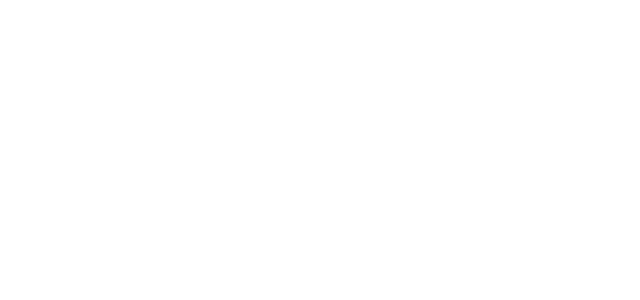
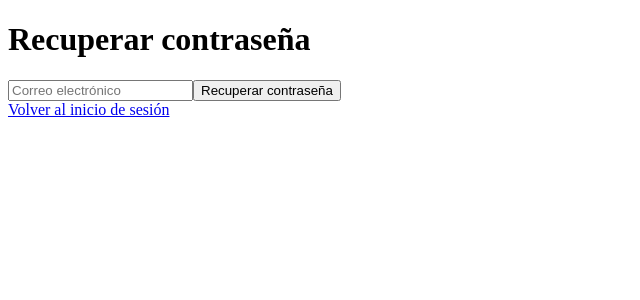
Before and after one commit to Jers-0613/ProyectoFinalLenguajes, a Nuxt app in the folder frontend/: page /recuperar-password in a window 1280 px wide. Before the commit this address had no page. Shown: the top 300 px of the page, without its empty margins (0-640 px from the left). Built offline with nearby package versions, Linux system fonts and the light colour scheme.

Commit message:
Completar recuperacion de contraseña y perfil previo a fase 3

```diff
--- a/frontend/composables/useAuth.ts
+++ b/frontend/composables/useAuth.ts
@@ -15,6 +15,7 @@
   rolId: number
   activo: boolean
   fechaRegistro: string
+  debeCambiarPassword: boolean
 }
 
 export const useAuth = () => {
--- a/frontend/pages/login.vue
+++ b/frontend/pages/login.vue
@@ -25,6 +25,10 @@
       <button type="submit">
         Iniciar sesión
       </button>
+
+      <NuxtLink to="/recuperar-password">
+        ¿Olvidaste tu contraseña?
+      </NuxtLink>
 
       <!-- Botón utilizado durante el desarrollo para comprobar que el token permite acceder a un endpoint protegido. Se eliminará cuando terminemos las pruebas de autenticación. -->
       <button
@@ -87,6 +91,7 @@
   rolId: number
   activo: boolean
   fechaRegistro: string
+  debeCambiarPassword: boolean
 }
 
 // Representa la respuesta completa del endpoint de login.
@@ -135,6 +140,7 @@
     mensajeExito.value = respuesta.mensaje
 
     guardarSesion(respuesta.usuario, respuesta.token)
+    //console.log('¿Debe cambiar contraseña?', respuesta.usuario.debeCambiarPassword) se utilizó para verificar que se comunicó que se debia cambiar contraseña
 
     // Después de autenticarse, el usuario entra a su perfil.
     console.log('Respuesta del login:', respuesta)
--- a/frontend/pages/perfil.vue
+++ b/frontend/pages/perfil.vue
@@ -6,6 +6,13 @@
       <button @click="salir">Cerrar sesión</button>
     </nav>
     <h1>Mi perfil</h1>
+    <div v-if="usuario?.debeCambiarPassword">
+      <h2>Debes cambiar tu contraseña</h2>
+
+      <p>
+        Estás utilizando una contraseña temporal. Debes establecer una nueva contraseña antes de continuar.
+      </p>
+    </div>
 
     <p><strong>Correo:</strong> {{ usuario?.correo }}</p>
     <p><strong>Teléfono:</strong> {{ usuario?.telefono }}</p>
@@ -103,6 +110,9 @@
   )
 
   mensajePassword.value = respuesta.mensaje
+  if (usuario.value) {
+    usuario.value.debeCambiarPassword = false
+  }
 
 } catch (error: any) {
   errorPassword.value =
--- /dev/null
+++ b/frontend/pages/recuperar-password.vue
@@ -0,0 +1,65 @@
+<template>
+  <div>
+    <h1>Recuperar contraseña</h1>
+
+    <form @submit.prevent="recuperarPassword">
+      <input
+        v-model="correo"
+        type="email"
+        placeholder="Correo electrónico"
+      />
+
+      <button type="submit">
+        Recuperar contraseña
+      </button>
+    </form>
+
+    <p v-if="error">
+      {{ error }}
+    </p>
+
+    <p v-if="mensaje">
+      {{ mensaje }}
+    </p>
+
+    <NuxtLink to="/login">
+      Volver al inicio de sesión
+    </NuxtLink>
+  </div>
+</template>
+
+<script setup lang="ts">
+
+const correo = ref('')
+const error = ref('')
+const mensaje = ref('')
+
+const recuperarPassword = async () => {
+  error.value = ''
+  mensaje.value = ''
+
+  if (!correo.value) {
+    error.value = 'El correo electrónico es obligatorio.'
+    return
+  }
+
+  try {
+    const respuesta = await $fetch<{ mensaje: string }>(
+      'http://localhost:5283/api/recuperar-password',
+      {
+        method: 'POST',
+        body: {
+          correo: correo.value
+        }
+      }
+    )
+
+    mensaje.value = respuesta.mensaje
+  } catch (error: any) {
+    error.value =
+      error?.data?.mensaje ||
+      'Ocurrió un error al solicitar la recuperación.'
+  }
+}
+
+</script>
```
